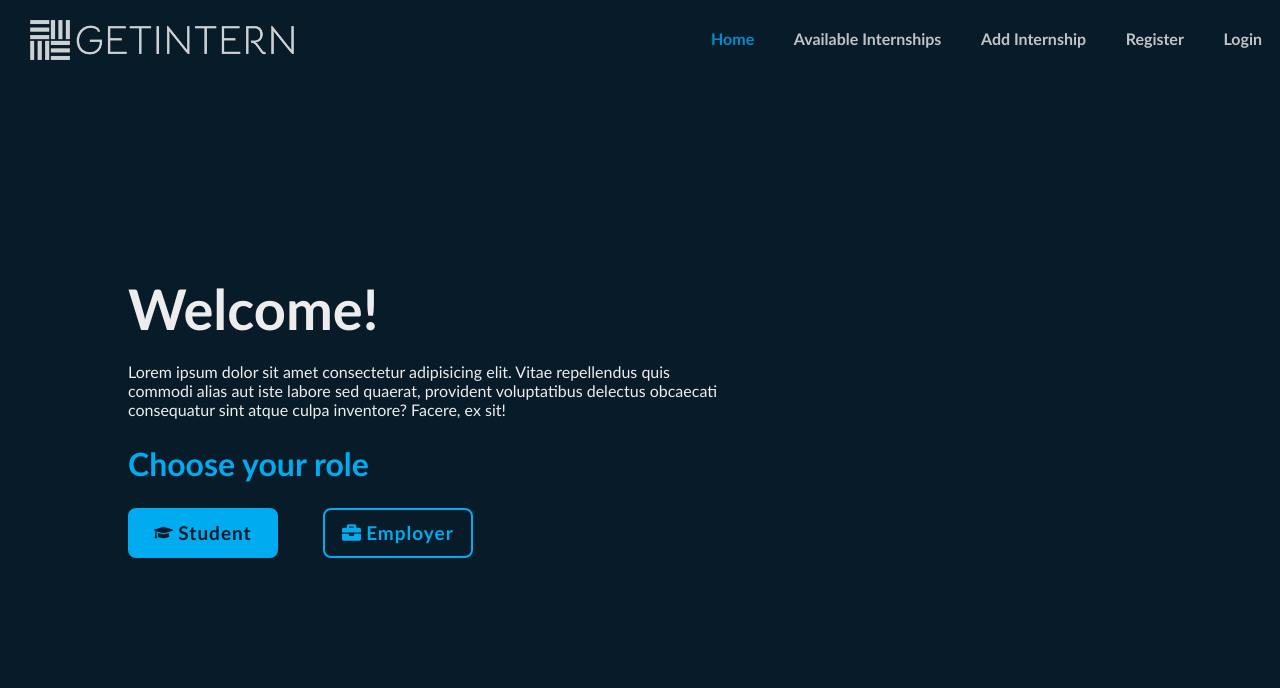
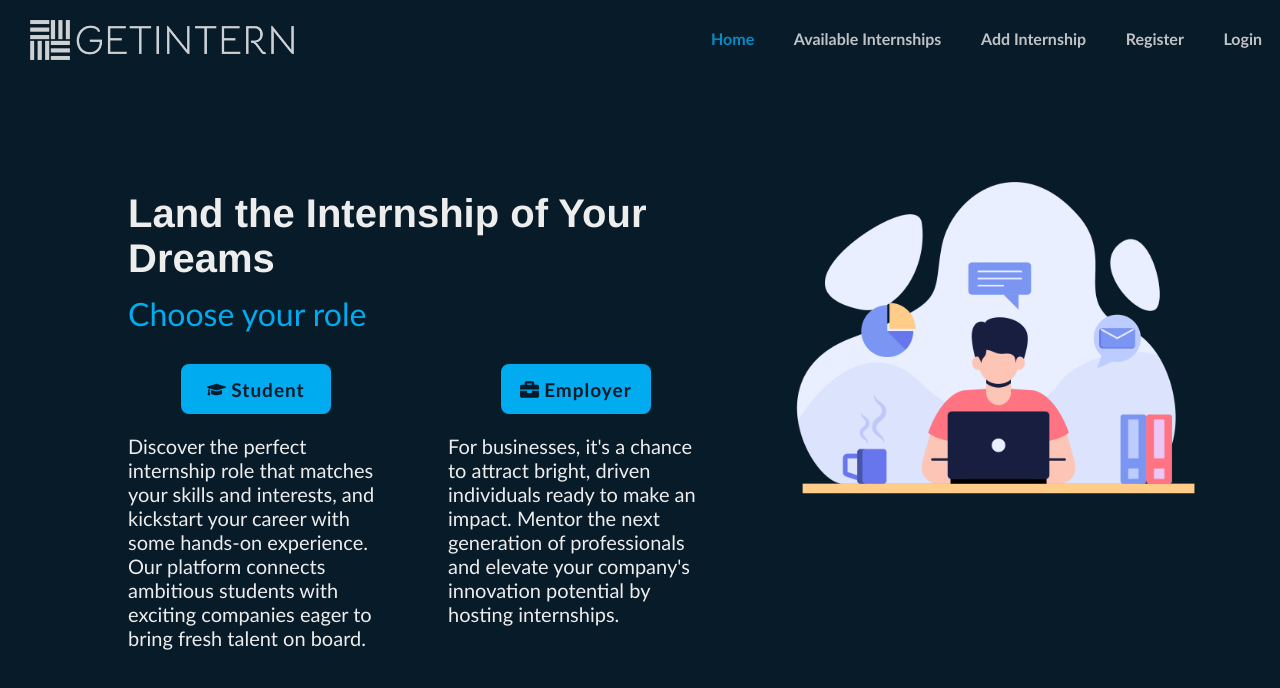
Before and after one commit to Shivamagr1812/GetInt, a React (Create React App) app in the folder client/: page / in a window 1280 px wide. Shown: the top 688 px of the page. Built offline with nearby package versions, Linux system fonts and the light colour scheme.

Commit message:
Added image on landing page

```diff
--- a/client/src/App.css
+++ b/client/src/App.css
@@ -128,36 +128,39 @@ nav .title a img{
 
 .homePage{
   display: flex;
-  align-items: center;
-  height: 85vh;
+  /* align-items: center; */
+  /* height: 85vh; */
   padding: 0 10%;
 }
 
+.welcome{
+  padding: 10% 0;
+  width: 100%;
+  display: flex;
+  justify-content: center;
+}
+
+.homeImg img{
+  padding: 10% 0;
+  width: 36vw;
+  height: auto;
+}
+
 .dialogBox{
-  /* display: flex;
-  flex-direction: column;
-  align-items: center;
-  justify-content: center;
-  width: 500px;
-  border: 3px solid black;
-  padding: 30px; */
-  /* border-radius: 10px;
-  height: 280px; */
-  max-width: 600px;
+  width: 50vw;
 }
 .dialogBox h1{
+  margin: 2% 0;
   color: #ededed;
-  font-size: 56px;
-  font-weight: 700;
-    /* color: rgb(0, 77, 9);
-    padding: 20px;
-    font-family: 'Franklin Gothic Medium', 'Arial Narrow', Arial, sans-serif;
-    word-spacing: 0.3em; */
+  font-size: 40px;
+  font-weight: 600;
+  font-family: 'Franklin Gothic Medium', 'Arial Narrow', Arial, sans-serif;
 }
 
 .dialogBox h2{
+  margin: 1% 0;
   font-size: 32px;
-  font-weight: 700;
+  font-weight: 560;
   color: #00abf0;
     /* color: rgb(0, 77, 9);
     padding: 20px;
@@ -166,7 +169,7 @@ nav .title a img{
 }
 
 .dialogBox p{
-  font-size: 16px;
+  font-size: 20px;
   margin: 20px 0 25px;
   color: #ededed;
 }
@@ -178,8 +181,19 @@ nav .title a img{
 .dialogBox .option{
   display: flex;
   justify-content: space-between;
-  width: 345px;
+  width: 100%;
   height: 50px;
+}
+
+.stud,.emp{
+  width: 50%;
+  text-align: center;
+  padding-right: 10%;
+  /* margin: 0 4%; */
+}
+
+.option p{
+  text-align: start;
 }
 
 .option button{
@@ -205,39 +219,14 @@ nav .title a img{
 }
 
 
-.option button:nth-child(2){
+/* .option button:nth-child(2){
   background: transparent;
   color: #00abf0;
-}
+} */
 
 .option button:hover{
   color: #ededed;
 }
-/* .option{
-  display: flex;
-  flex-direction: column;
-  padding-bottom: 20px;
-}
-
-.option button{
-  font-size: 1.3em;
-  margin: 20px;
-  padding: 10px;
-  min-width: 30px;
-}
-.option .icon{
-  margin: auto;
-  width: 50%;
-  color: #013E27;
-}
-
-.option button:hover{
-  background-color: #9b9b9b;
-  border: 2px solid rgb(53, 53, 53);
-  border-radius: 5px;
-  cursor: pointer;
-  font-size: 1.5em;
-} */
 
 /* About */
 
--- a/client/src/Home.js
+++ b/client/src/Home.js
@@ -19,17 +19,25 @@ const Home = ()=>{
         <div className="homePage">
             <div className="welcome">
                 <div className="dialogBox">
-                    <h1>Welcome!</h1>
-                    <p>Lorem ipsum dolor sit amet consectetur adipisicing elit. Vitae repellendus quis commodi alias aut iste labore sed quaerat, provident voluptatibus delectus obcaecati consequatur sint atque culpa inventore? Facere, ex sit!</p>
+                    <h1>Land the Internship of Your Dreams</h1>
+
                     <h2>Choose your role</h2>
                     <div className="option">
+                        <div className="stud">
                             <button onClick={goToAvInt}><FaGraduationCap className="icon"/>Student</button>
+                            <p>Discover the perfect internship role that matches your skills and interests, and kickstart your career with some hands-on experience. Our platform connects ambitious students with exciting companies eager to bring fresh talent on board.
+                            </p>
+                        </div>
+                        <div className="emp">
                             <button onClick={goToAddInt}><FaBriefcase className="icon"/>Employer</button>
+                            <p>For businesses, it's a chance to attract bright, driven individuals ready to make an impact. Mentor the next generation of professionals and elevate your company's innovation potential by hosting internships.
+                            </p>
+                        </div>
                     </div>
                 </div>
             </div>
 
-            {/* <div className="homeImg"><img src={require('./assets/img/img-intern.jpg')} alt="" /></div> */}
+            <div className="homeImg"><img src={require('./assets/img/laptop-boy.png')} alt="" /></div>
         </div>
     );
 }
```
Also changed, not shown: client/src/assets/img/laptop-boy.png (added).
